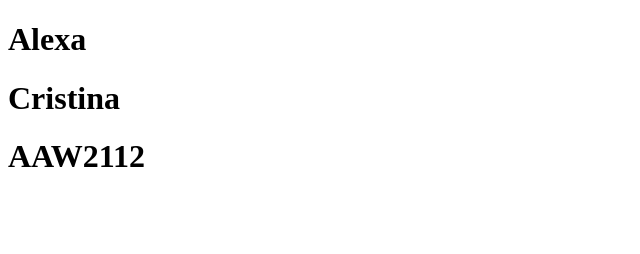
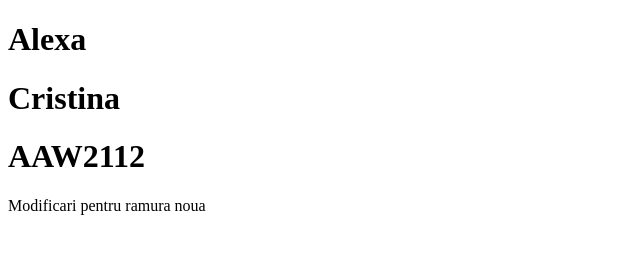
Before and after one commit to Alexatonu11/TonuAlexa-2112, a plain HTML site: page pagina1.html in a window 1280 px wide. Shown: the whole page, without its empty margins (0-640 px from the left). Drawn offline with Linux system fonts and the light colour scheme.

Commit message:
Am realizat modificari pentru ramura newbranch

```diff
--- a/pagina1.html
+++ b/pagina1.html
@@ -9,5 +9,7 @@
     <h1>Alexa</h1>
     <h1>Cristina</h1>
     <h1>AAW2112</h1>
+
+    <p>Modificari pentru ramura noua</p>
 </body>
 </html>
```
Also changed, not shown: pagina2.html (+2 -0 lines).
